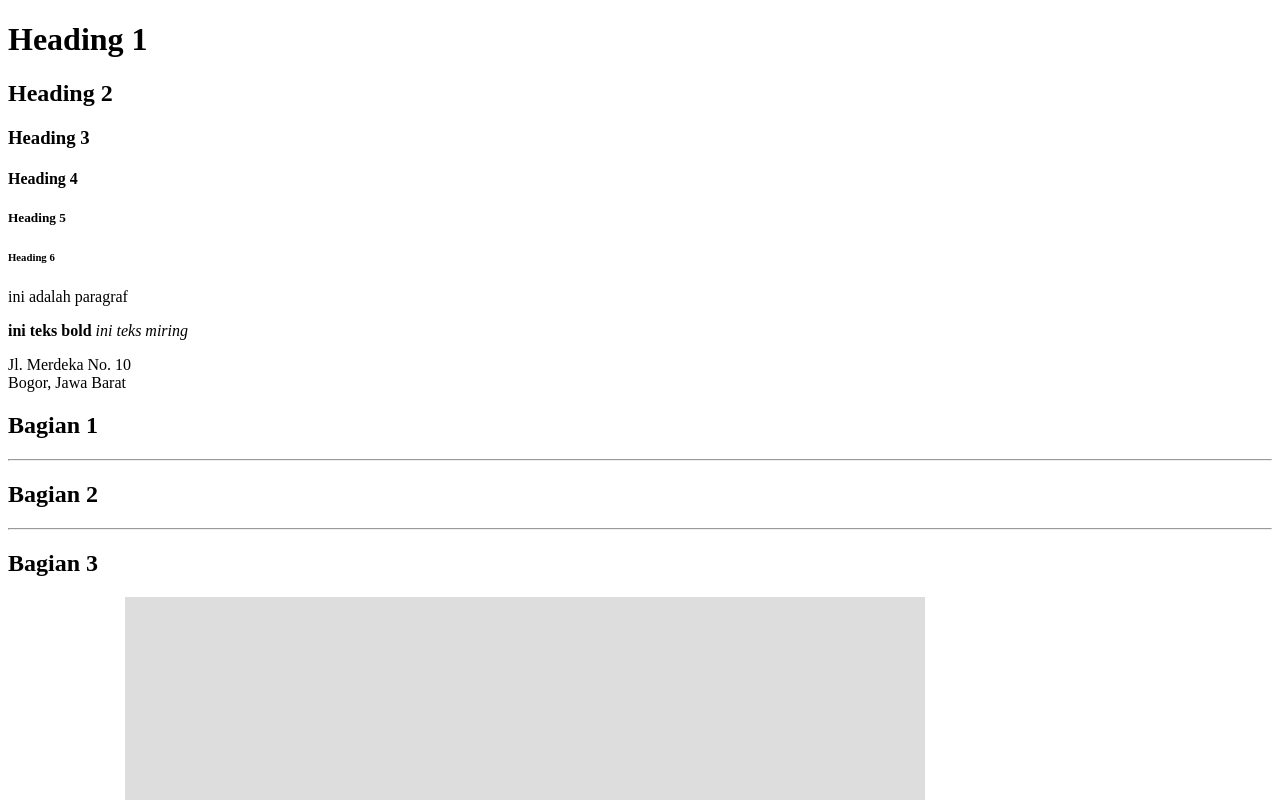
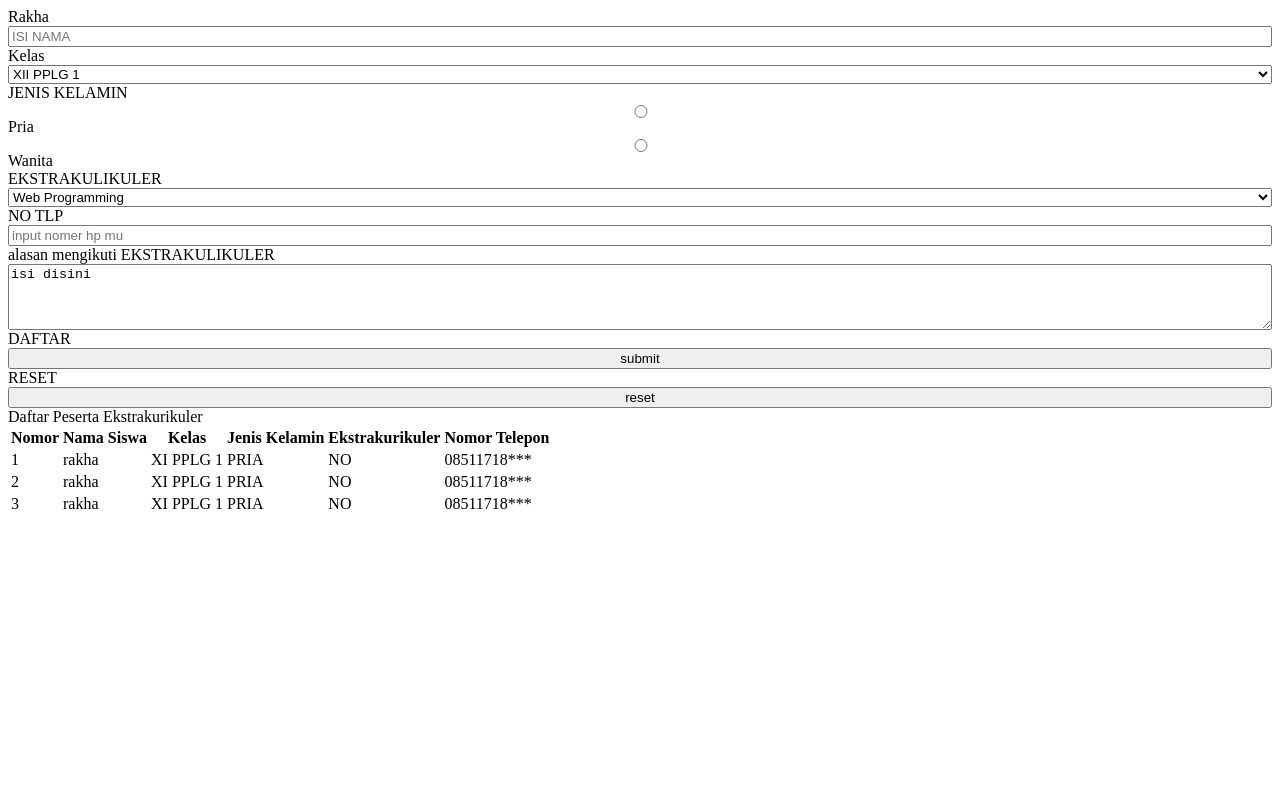
Before and after one commit to 028-shadow-dev/Belajar-HTML, a plain HTML site: page index.html in a window 1280 px wide. Shown: the top 800 px of the page. Drawn offline with Linux system fonts and the light colour scheme.

Commit message:
table selesai

```diff
--- a/index.html
+++ b/index.html
@@ -1,133 +1,84 @@
-<!doctype html>
+<!DOCTYPE html>
 <html lang="en">
 <head>
-    <meta charset="UTF-8" />
-    <meta name="viewport" content="width=device-width, initial-scale=1.0" />
-    <title>Web Saya</title>
+    <meta charset="UTF-8">
+    <meta name="viewport" content="width=device-width, initial-scale=1.0">
+    <title>Document</title>
+    <style>
+        form {
+            display: flex;
+            flex-direction: column;
+            justify-content: start;
+        }
+    </style>
 </head>
 <body>
-    <!-- cara membuat judul mulai dari terbesar hingga terkecil -->
-    <h1>Heading 1</h1>
-    <h2>Heading 2</h2>
-    <h3>Heading 3</h3>
-    <h4>Heading 4</h4>
-    <h5>Heading 5</h5>
-    <h6>Heading 6</h6>
+    <form>
+        <label for="name">Rakha</label>
+        <input type="text" placeholder="ISI NAMA">
 
-    <!-- cara membuat paragraf  -->
-    <p>ini adalah paragraf</p>
+        <label for="kelas">Kelas</label>
+        <select>
+            <option>XII PPLG 1</option>
+            <option>XII PPLG 2</option>
+            <option>XII PPLG 3</option>
+        </select>
 
-    <!-- cara membuat text tebal dan miring -->
-    <strong>ini teks bold</strong>
-    <em>ini teks miring</em>
+        <label label for="kelas">JENIS KELAMIN</label>
+        <input type="radio" name="JENIS KELAMIN"> Pria
+        <input type="radio" name="JENIS KELAMIN"> Wanita
 
-    <!-- cara membuat baris baru menggunakan br (Break Line) -->
-    <p>
-      Jl. Merdeka No. 10 <br />
-      Bogor, Jawa Barat
-    </p>
+        <label label for="EKSTRAKULIKULER">EKSTRAKULIKULER</label>
+        <select>
+            <option>Web Programming</option>
+            <option>Desain Grafis</option>
+            <option>Robotika</option>
+            <option>Futsal</option>
+        </select>
 
-    <!-- cara membuat garis pembatas -->
-    <h2>Bagian 1</h2>
-    <hr>
-    <h2>Bagian 2</h2>
-    <hr>
-    <h2>Bagian 3</h2>
+        <label for="NO TLP">NO TLP</label>
+        <input type="tel" placeholder="input nomer hp mu">
 
-    <!-- cara membuat link -->
-    <a href="about.html">ke halaman about</a>
+        <label>alasan mengikuti EKSTRAKULIKULER</label>
+        <textarea rows="4">isi disini</textarea>
 
-    <!-- cara membuat serta menampilkan gambar -->
-    <img src="gambar/600x600.svg" alt="ini adalah gambar 600x600" width="800"> <!-- menampilkan gambar melalui relative path -->
-    <!-- atau -->
-    <img src="https://placehold.co/600x600" alt="ini adalah gambar 600x600" width="800"> <!-- menampilkan gambar melalui absolute path -->
+        <label for="daftar">DAFTAR</label>
+        <button type="submit">submit</button>
 
-
-    <!-- cara membuat table -->
-    <table border="1">
-      <!-- tr (table row) -->
+        <label for="RESET">RESET</label>
+        <button>reset</button>
+    </form>
+    <table>Daftar Peserta Ekstrakurikuler
+        <th>Nomor</th>
+        <th>Nama Siswa</th>
+        <th>Kelas</th>
+        <th>Jenis Kelamin</th>
+        <th>Ekstrakurikuler</th>
+        <th>Nomor Telepon </th>
         <tr>
-        <!-- th (table head)  -->
-        <th>Nama</th>
-        <th>Nilai</th>
+            <td>1</td>
+            <td>rakha</td>
+            <td>XI PPLG 1</td>
+            <td>PRIA</td>
+            <td>NO</td>
+            <td>08511718***</td>
         </tr>
         <tr>
-        <!-- td (table data) -->
-        <td>deme</td>
-        <td>60</td>
+            <td>2</td>
+            <td>rakha</td>
+            <td>XI PPLG 1</td>
+            <td>PRIA</td>
+            <td>NO</td>
+            <td>08511718***</td>
+        </tr>
+        <tr>
+            <td>3</td>
+            <td>rakha</td>
+            <td>XI PPLG 1</td>
+            <td>PRIA</td>
+            <td>NO</td>
+            <td>08511718***</td>
         </tr>
     </table>
-
-
-    <!-- semantic html -->
-    <header>ini adalah header</header>
-    <nav>ini adalah nav</nav>
-    <main>ini adalah isi content</main>
-    <footer>ini adalah footer</footer>
-
-    <!-- cara membuat form (untuk mengirimkan sebuah nilai ke browser) -->
-    <form action="">
-      <!-- input type text contoh: budi -->
-      <div>
-        <label for="nama">Nama</label>
-        <input id="nama" type="text">
-      </div>
-
-      <!-- input type email contoh: nama@gmail.com -->
-      <div>
-        <label>email</label>
-        <input type="email">
-      </div>
-
-      <!-- input type password contoh: ****** -->
-      <div>
-        <label>password</label>
-        <input type="password">
-      </div>
-
-      <!-- input type date contoh: 10/10/2010 -->
-      <div>
-        <label>date</label>
-        <input type="date">
-      </div>
-
-      <!-- input type number contoh: 123456789 -->
-      <div>
-        <label>number</label>
-        <input type="number">
-      </div>
-
-      <!-- input textarea contoh: text yang sangat panjang seperti alamat -->
-      <div>
-        <label>textarea</label>
-        <textarea rows="4"></textarea>
-      </div>
-
-      <!-- select option (menampilkan berbagai macam kategori dalam 1 input)-->
-      <div>
-        <label>kategori</label>
-        <select name="" id="">
-          <option value="SD" selected>SD</option>
-          <option value="SMP">SMP</option>
-          <option value="SMA">SMA</option>
-        </select>
-      </div>
-
-      <!-- radio button (memilih salah satu kategori) -->
-      <div>
-        <label>jenis kelamin</label>
-        <input type="radio" name="jk" value="laki"> laki
-        <input type="radio" name="jk" value="perempuan"> perempuan
-      </div>
-
-      <!-- checkbox (memilih beberapa kategori bersamaan) -->
-      <div>
-        <label>buah buahan</label>
-        <input type="checkbox">  apel
-        <input type="checkbox"> jeruk
-        <input type="checkbox"> semangka
-      </div>
-    </form>
-
 </body>
 </html>
```
Also changed, not shown: about.html (deleted, +0 -11 lines), gambar/600x600.svg (deleted). Lines whose indentation alone changed are shown as unchanged.
